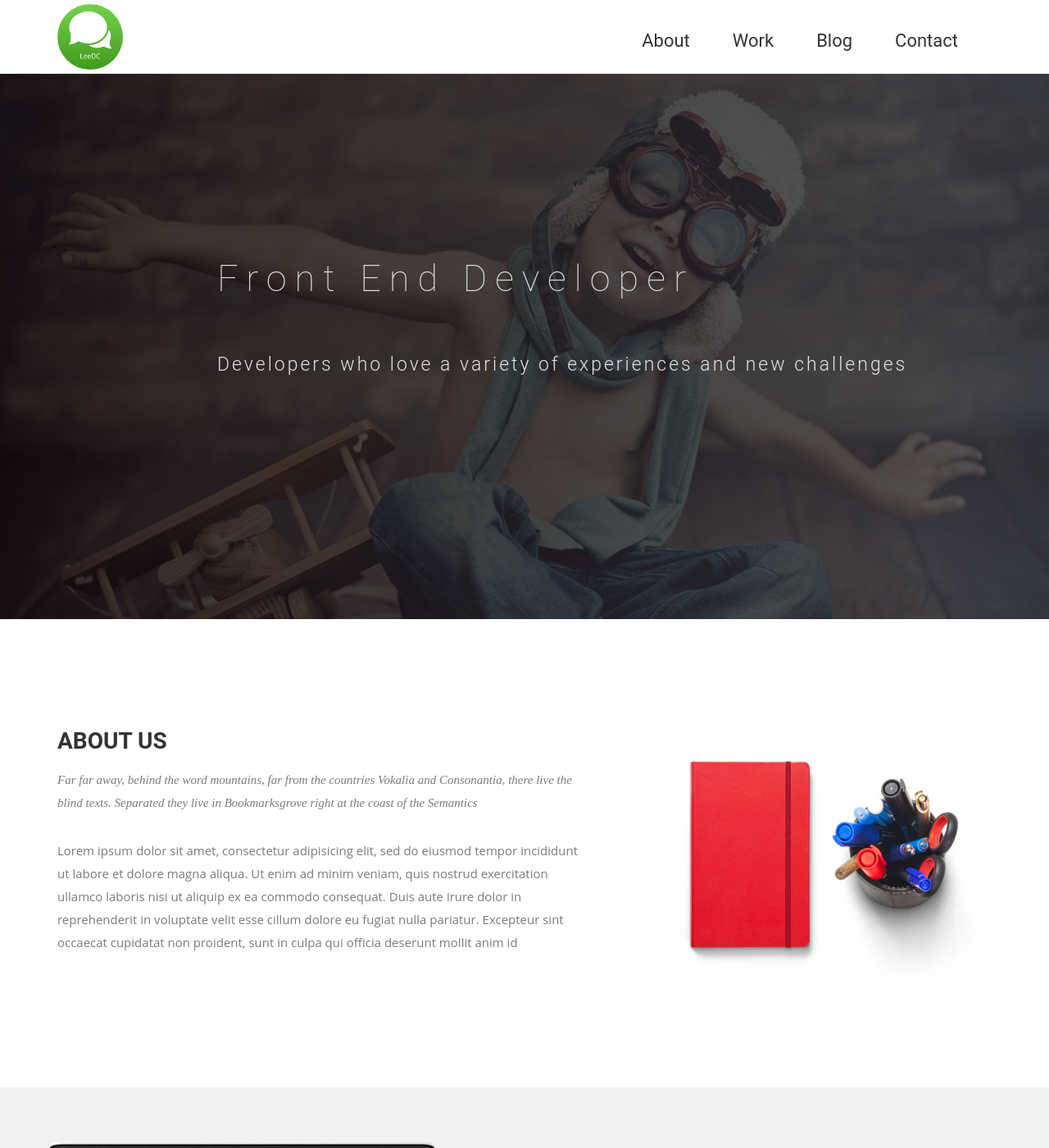
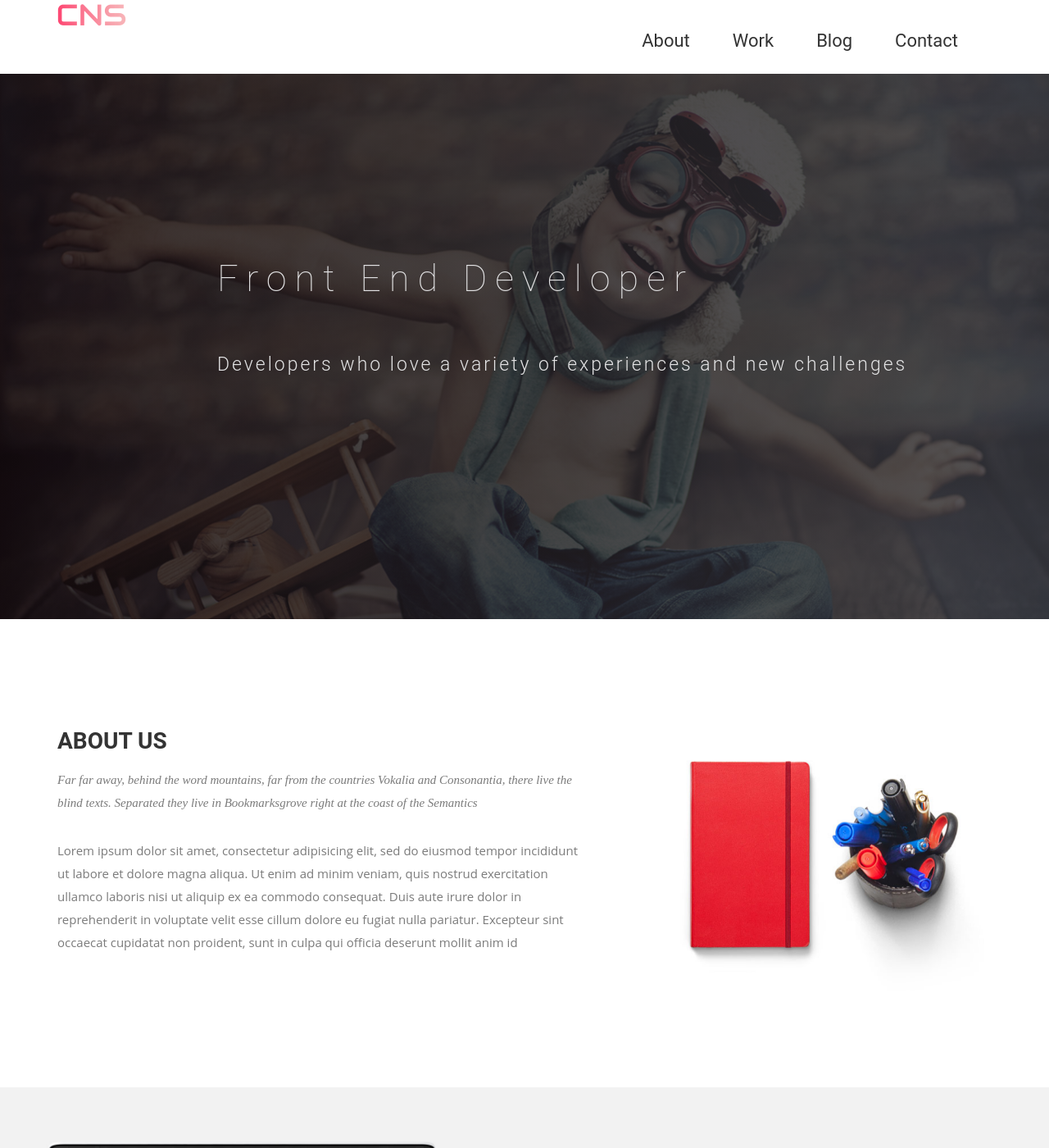
Before and after one commit to ldc84/.github.io, a Jekyll site: the page built from index.html, in a window 1280 px wide and 1400 px high. Shown: the whole window at 82% size. Built offline with Jekyll 4.4.1, drawn with Linux system fonts in a browser that asks for light colours; some web fonts are replaced.

Commit message:
header modify

```diff
--- a/css/airspace.css
+++ b/css/airspace.css
@@ -95,12 +95,6 @@ header .navbar-brand {
     transition:all 0.3s ease-in-out;
 }
 
-header .navbar-brand img {
-    width:80px;
-    border-radius:50%;
-    transition:all 0.3s ease-in-out;
-}
-
 header .navbar-default {
     background: none;
     border: 0px;
@@ -129,10 +123,7 @@ header.move .navbar-brand {
     margin-top:0;
     transition:all 0.3s ease-in-out;
 }
-header.move .navbar-brand img {
-    width:48px;
-    transition:all 0.3s ease-in-out;
-}
+
 header.move .navbar-default .navbar-nav {
     padding-top:3px;
     transition:all 0.3s ease-in-out;
@@ -145,7 +136,7 @@ header.move .navbar-default .navbar-nav li a {
 
 header .navbar-default .navbar-nav li a:hover,
 header .navbar-default .navbar-nav li a.active {
-    color: #449e1f;
+    color: #ff3165;
     transition:all 0.3s ease-in-out;
 }
 
--- a/css/responsive.css
+++ b/css/responsive.css
@@ -179,9 +179,6 @@ px      68    160    252    */
     }
     header.move .navbar-brand {
         margin-top:0;
-    }
-    header.move .navbar-brand img {
-        width:65px;
     }
     header .navbar-default .navbar-toggle {
         margin-top: 20px;
```
Also changed, not shown: img/logo.png.
